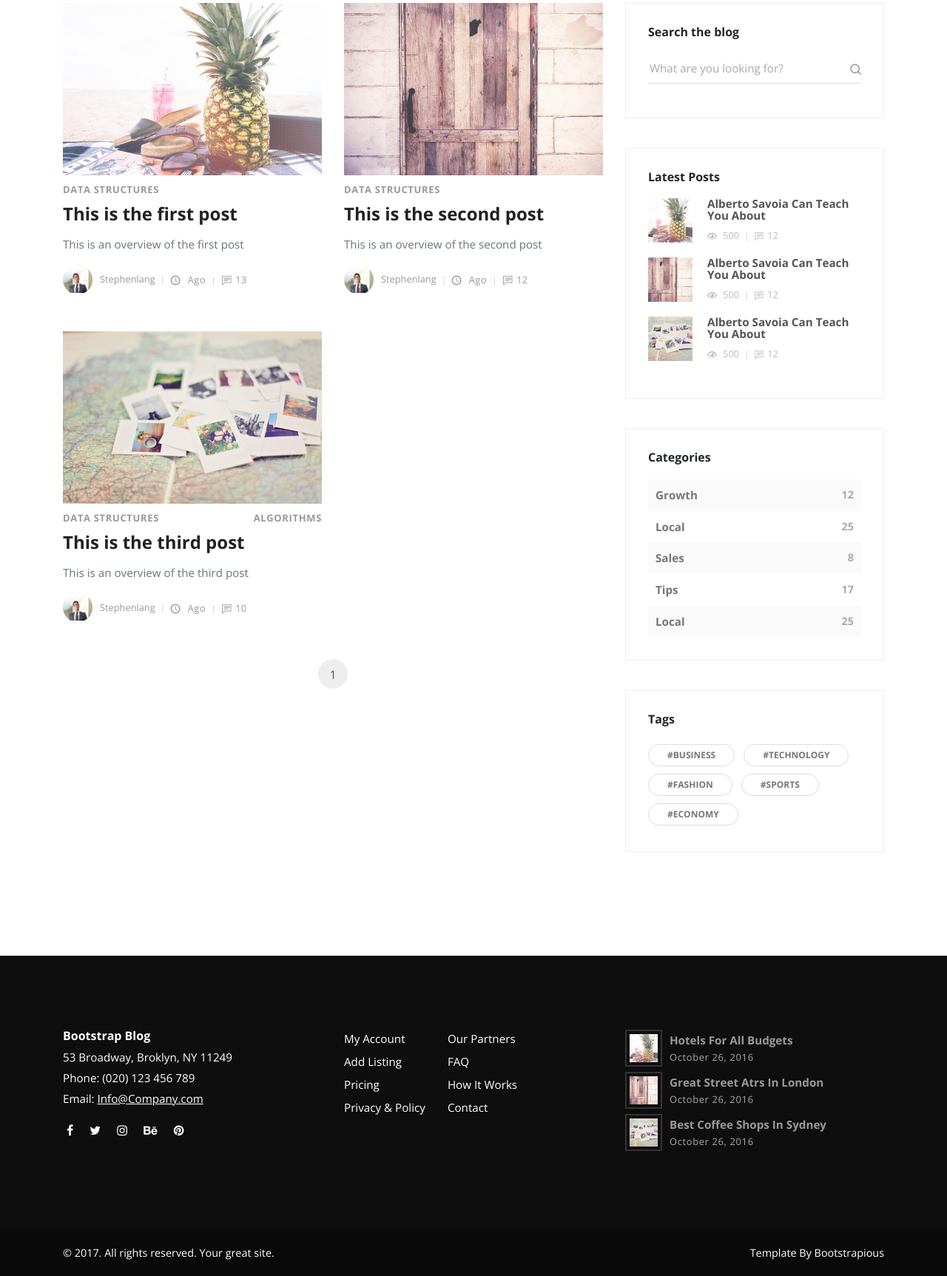
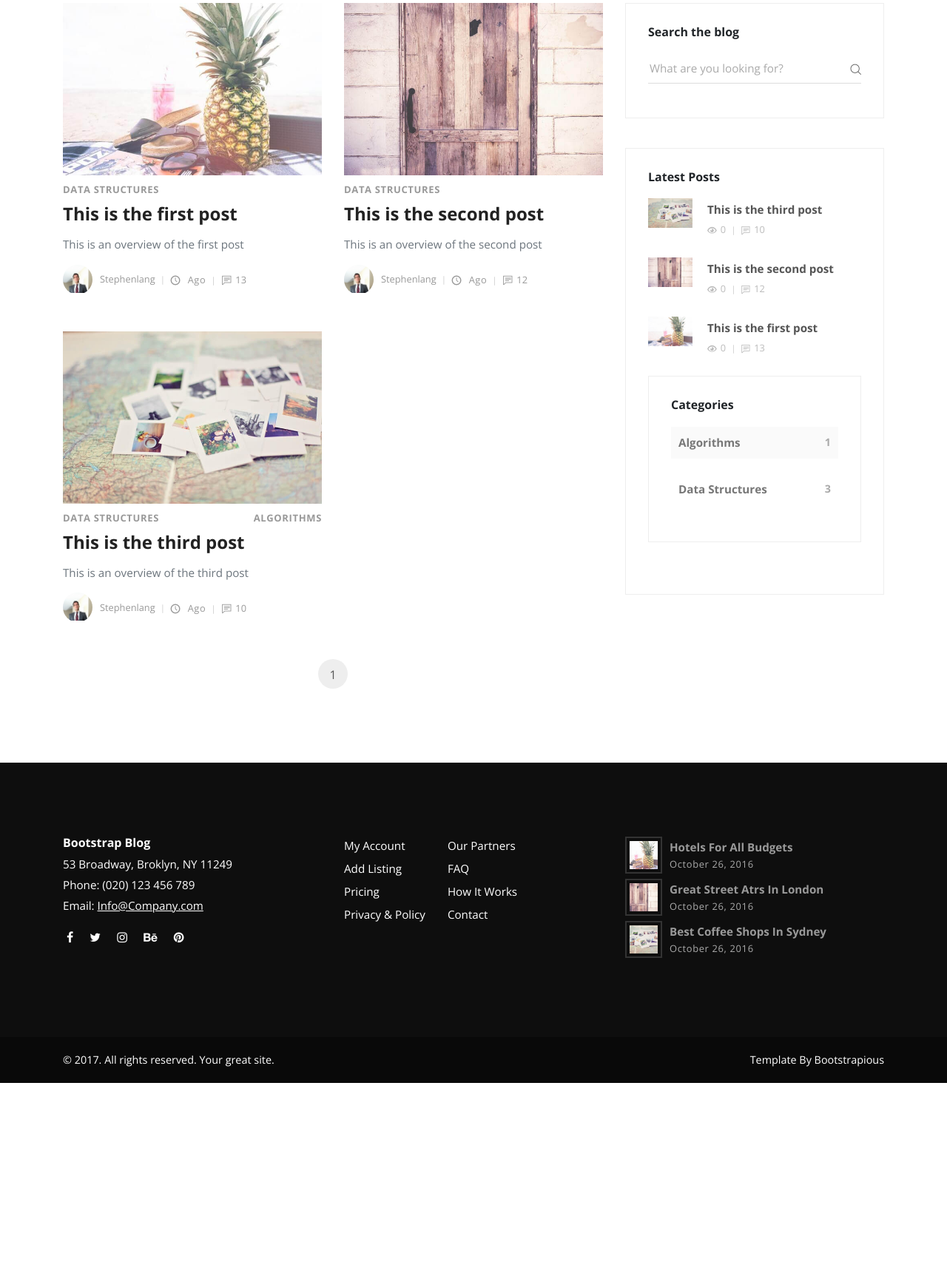
Before and after one commit to Kaizen91/ProgramaticLearning, a Django app: page /blog/ in a window 1280 px wide. Shown: the part 127-1852 px from the top of the page at 74% size. After the commit the page ends 1591 px from the top, so only its background shows below. Run offline with Django 3.2, Linux system fonts and the light colour scheme; data comes from the database, SQL or seed files in the repository; both versions use the stored data as it was after the commit; some libraries are stand-ins or nearby versions.

Commit message:
Part 3: blog page completed

```diff
--- a/src/blog/urls.py
+++ b/src/blog/urls.py
@@ -3,13 +3,14 @@ from django.urls import path
 from django.conf import settings
 from django.conf.urls.static import static
 
-from posts.views import index, blog, post
+from posts.views import index, blog, post, search
 
 urlpatterns = [
     path('admin/', admin.site.urls),
     path('', index),
-    path('blog/', blog),
-    path('post/', post),
+    path('blog/', blog, name="post-list"),
+    path('post/<id>/', post,name="post-detail"),
+    path('search/', search ,name="search"),
 
 ]
 
--- a/src/posts/models.py
+++ b/src/posts/models.py
@@ -1,3 +1,4 @@
+from django.urls import reverse
 from django.db import models
 from django.contrib.auth import get_user_model
 
@@ -21,6 +22,7 @@ class Post(models.Model):
     overview = models.TextField()
     timestamp = models.DateTimeField(auto_now_add=True)
     comment_count = models.IntegerField(default=0)
+    view_count = models.IntegerField(default=0)
     author = models.ForeignKey(Author,on_delete=models.CASCADE)
     thumbnail = models.ImageField()
     categories = models.ManyToManyField(Category)
@@ -28,3 +30,8 @@ class Post(models.Model):
 
     def __str__(self):
         return self.title
+
+    def get_absolute_url(self):
+        return reverse('post-detail', kwargs={
+            'id': self.id
+        })
--- a/src/posts/views.py
+++ b/src/posts/views.py
@@ -2,6 +2,28 @@ from django.core.paginator import Paginator, EmptyPage, PageNotAnInteger
 from django.shortcuts import render
 from .models import Post
 from marketing.models import Signup
+from django.db.models import Count, Q
+
+
+def search(request):
+    queryset = Post.objects.all()
+    query = request.GET.get('q')
+    if query:
+        queryset = queryset.filter(
+            Q(title__icontains=query) |
+            Q(overview__icontains=query)
+        ).distinct()
+    context = {
+        'queryset':queryset
+    }
+    return render(request, 'search_results.html', context)
+
+def get_category_count():
+    queryset = Post \
+        .objects \
+        .values('categories__title') \
+        .annotate(Count("categories__title"))
+    return queryset
 
 def index(request):
     featured = Post.objects.filter(featured=True)
@@ -21,6 +43,8 @@ def index(request):
     return render(request, "index.html", context)
 
 def blog(request):
+    category_count = get_category_count()
+    most_recent = Post.objects.order_by("-timestamp")[:3]
     post_list = Post.objects.all()
     paginator = Paginator(post_list, 4)
     page_request_var = 'page'
@@ -35,8 +59,10 @@ def blog(request):
     context = {
         "queryset": paginated_queryset,
         "page_request_var": page_request_var,
+        "most_recent": most_recent,
+        "category_count": category_count,
     }
     return render(request, "blog.html", context )
 
-def post(request):
+def post(request, id):
     return render(request, "post.html", {})
--- a/src/templates/blog.html
+++ b/src/templates/blog.html
@@ -10,14 +10,14 @@
               <!-- post -->
               {% for post in queryset %}
               <div class="post col-xl-6">
-                <div class="post-thumbnail"><a href="post.html"><img src="{{ post.thumbnail.url }}" alt="..." class="img-fluid"></a></div>
+                <div class="post-thumbnail"><a href="{{ post.get_absolute_url }}"><img src="{{ post.thumbnail.url }}" alt="..." class="img-fluid"></a></div>
                 <div class="post-details">
                   <div class="post-meta d-flex justify-content-between">
                     <!-- <div class="date meta-last">20 May | 2016</div> -->
                     {% for cat in post.categories.all %}
                     <div class="category"><a href="#">{{ cat }}</a></div>
                     {% endfor %}
-                  </div><a href="post.html">
+                  </div><a href="{{ post.get_absolute_url }}">
                     <h3 class="h4">{{ post.title }}</h3></a>
                   <p class="text-muted">{{ post.overview }}</p>
                   <footer class="post-footer d-flex align-items-center">
@@ -38,7 +38,7 @@
                 {% if queryset.has_previous %}
                 <li class="page-item"><a href="?{{ page_request_var }}= {{ queryset.previous_page_number}}" class="page-link"> <i class="fa fa-angle-left"></i></a></li>
                 {% endif %}
-                <li class="page-item"><a href="#" class="page-link active">{{ queryset.number }}</a></li>
+                <li class="page-item"><a href="?{{ page_request_var }}= {{ queryset.number}}" class="page-link active">{{ queryset.number }}</a></li>
                 <!-- <li class="page-item"><a href="#" class="page-link">2</a></li>
                 <li class="page-item"><a href="#" class="page-link">3</a></li> -->
                 {% if queryset.has_next %}
@@ -54,9 +54,9 @@
             <header>
               <h3 class="h6">Search the blog</h3>
             </header>
-            <form action="#" class="search-form">
+            <form action="{% url 'search' %}" class="search-form">
               <div class="form-group">
-                <input type="search" placeholder="What are you looking for?">
+                <input type="text" name="q" placeholder="What are you looking for?">
                 <button type="submit" class="submit"><i class="icon-search"></i></button>
               </div>
             </form>
@@ -66,58 +66,28 @@
             <header>
               <h3 class="h6">Latest Posts</h3>
             </header>
-            <div class="blog-posts"><a href="#">
+            <div class="blog-posts">
+              {% for post in most_recent %}
+              <a href="{{ post.get_absolute_url }}">
                 <div class="item d-flex align-items-center">
-                  <div class="image"><img src="{% static 'img/small-thumbnail-1.jpg' %}" alt="..." class="img-fluid"></div>
-                  <div class="title"><strong>Alberto Savoia Can Teach You About</strong>
+                  <div class="image"><img src="{{ post.thumbnail.url }}" alt="..." class="img-fluid"></div>
+                  <div class="title"><strong>{{ post.title }}</strong>
                     <div class="d-flex align-items-center">
-                      <div class="views"><i class="icon-eye"></i> 500</div>
-                      <div class="comments"><i class="icon-comment"></i>12</div>
+                      <div class="views"><i class="icon-eye"></i>{{ post.view_count }}</div>
+                      <div class="comments"><i class="icon-comment"></i>{{ post.comment_count }}</div>
                     </div>
                   </div>
-                </div></a><a href="#">
-                <div class="item d-flex align-items-center">
-                  <div class="image"><img src="{% static 'img/small-thumbnail-2.jpg' %}" alt="..." class="img-fluid"></div>
-                  <div class="title"><strong>Alberto Savoia Can Teach You About</strong>
-                    <div class="d-flex align-items-center">
-                      <div class="views"><i class="icon-eye"></i> 500</div>
-                      <div class="comments"><i class="icon-comment"></i>12</div>
-                    </div>
-                  </div>
-                </div></a><a href="#">
-                <div class="item d-flex align-items-center">
-                  <div class="image"><img src="{% static 'img/small-thumbnail-3.jpg' %}" alt="..." class="img-fluid"></div>
-                  <div class="title"><strong>Alberto Savoia Can Teach You About</strong>
-                    <div class="d-flex align-items-center">
-                      <div class="views"><i class="icon-eye"></i> 500</div>
-                      <div class="comments"><i class="icon-comment"></i>12</div>
-                    </div>
-                  </div>
-                </div></a></div>
+                </div></a>
+              {% endfor %}
           </div>
           <!-- Widget [Categories Widget]-->
           <div class="widget categories">
             <header>
               <h3 class="h6">Categories</h3>
             </header>
-            <div class="item d-flex justify-content-between"><a href="#">Growth</a><span>12</span></div>
-            <div class="item d-flex justify-content-between"><a href="#">Local</a><span>25</span></div>
-            <div class="item d-flex justify-content-between"><a href="#">Sales</a><span>8</span></div>
-            <div class="item d-flex justify-content-between"><a href="#">Tips</a><span>17</span></div>
-            <div class="item d-flex justify-content-between"><a href="#">Local</a><span>25</span></div>
-          </div>
-          <!-- Widget [Tags Cloud Widget]-->
-          <div class="widget tags">
-            <header>
-              <h3 class="h6">Tags</h3>
-            </header>
-            <ul class="list-inline">
-              <li class="list-inline-item"><a href="#" class="tag">#Business</a></li>
-              <li class="list-inline-item"><a href="#" class="tag">#Technology</a></li>
-              <li class="list-inline-item"><a href="#" class="tag">#Fashion</a></li>
-              <li class="list-inline-item"><a href="#" class="tag">#Sports</a></li>
-              <li class="list-inline-item"><a href="#" class="tag">#Economy</a></li>
-            </ul>
+            {% for cat in category_count %}
+            <div class="item d-flex justify-content-between"><a href="#">{{ cat.categories__title }}</a><span>{{ cat.categories__title__count }}</span></div>
+            {% endfor %}
           </div>
         </aside>
       </div>
```
Also changed, not shown: src/templates/search_results.html (added, +11 -0 lines), src/db.sqlite3, src/posts/migrations/0002_post_view_count.py (added).
